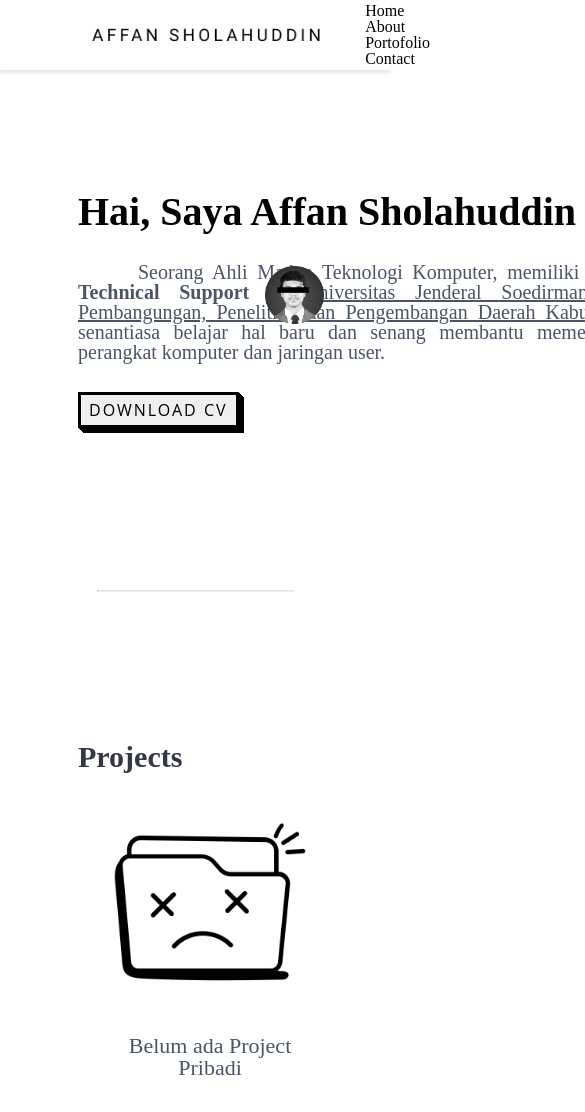
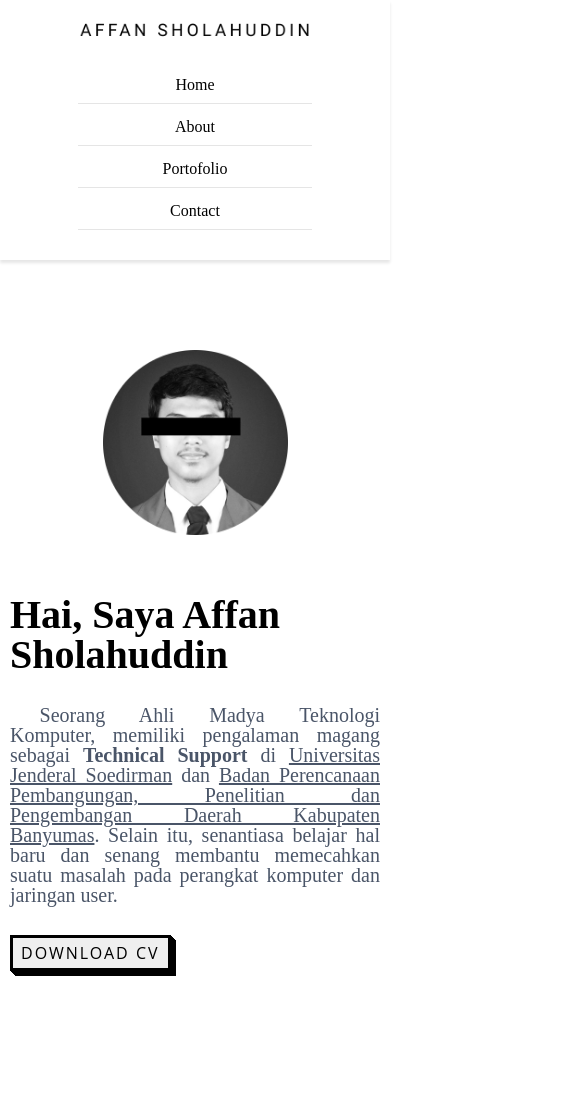
Before and after one commit to affansholahuddin/porto-network-enginner, a plain HTML site: page index.html in a window 390 px wide. Shown: the top 1112 px of the page, 585 px wide, since content can reach past the window. Drawn offline with Linux system fonts and the light colour scheme.

Commit message:
Change hero pic position and create responsive for media max 600px

```diff
--- a/css/style.css
+++ b/css/style.css
@@ -22,6 +22,7 @@
 .navbar > img{
     height: 60px;
 }
+
 .navbar > .navbar-menu > a{
     padding: 0px 30px 10px 30px;
 }
@@ -67,18 +68,17 @@ main{
 .hero-container h1{
     font-weight: 700;
     font-size: 40px;
-    width: 500px;
+    width: auto;
     margin: 30px 0;
 }
 
 .hero-container p{
-    width: 750px;
+    width: auto;
     font-size: 20px;
     text-align: justify;
     color: var(--gray);
     text-indent: 8%;
     padding-bottom: 30px;
-
 }
 
 .hero-container strong{
@@ -88,7 +88,7 @@ main{
 .hero-container > img{
     width: 25%;
     align-self: center;
-    padding: 0px 30px 0px 0px;
+    padding: 0px 50px 0px 0px;
 }
 
 .my-cv{
@@ -102,7 +102,6 @@ main{
     border: 3px solid;
     padding: 0.25em 0.5em;
     box-shadow: 1px 1px 0px 0px, 2px 2px 0px 0px, 3px 3px 0px 0px, 4px 4px 0px 0px, 5px 5px 0px 0px;
-    position: relative;
     user-select: none;
     -webkit-user-select: none;
     touch-action: manipulation;
@@ -117,7 +116,6 @@ main{
 hr{
     width: 50%;
     border-top: 1px solid rgba(0, 0, 0, 0.1);
-
 }
 
 /* Section Projects */
@@ -134,7 +132,7 @@ hr{
     color: var(--darkGray);
     font-weight: 700;
     font-size: 30px;
-    width: 360px;
+    width: auto;
     margin: 30px 0;
 }
 
@@ -173,7 +171,7 @@ hr{
     color: var(--darkGray);
     font-weight: 700;
     font-size: 30px;
-    width: 360px;
+    width: auto;
     margin: 30px 0;
 }
 
@@ -211,14 +209,13 @@ hr{
     color: var(--darkGray);
     font-weight: 700;
     font-size: 30px;
-    width: 360px;
+    width: auto;
     margin: 30px 0;
 }
 
 .contact-form{
     display: flex;
     align-items: center;
-
 }
 
 .contact-form > p{
@@ -231,6 +228,7 @@ hr{
 .contact-form > form {
     width: 20%;
 }
+
 .contact-form > form > button{
     appearance: none;
     background-color: transparent;
@@ -251,12 +249,11 @@ hr{
     padding: 16px 24px;
     text-align: center;
     text-decoration: none;
-    transition: all 300ms cubic-bezier(.23, 1, 0.32, 1);
+    transition: all 300ms cubic-bezier(0.23, 1, 0.32, 1);
     user-select: none;
     -webkit-user-select: none;
     touch-action: manipulation;
     width: 100%;
-    will-change: transform;
 }
 
 .contact-form > form > button:disabled{
@@ -286,3 +283,90 @@ footer{
 footer > p{
     padding: 40px 0;
 }
+
+/* Responsive */
+/* Smartphone */
+@media only screen and (max-width: 600px){
+    .navbar{
+        flex-direction:column;
+        height: 230px;
+        padding-bottom: 30px;
+    }
+
+    .navbar-menu{
+        display: flex;
+        flex-direction: column;
+        text-align: center;
+        width: 100%;
+        gap: 15px;
+    }
+
+    .navbar > .navbar-menu > a{
+        border-bottom: 1px solid rgba(0, 0, 0, 0.1);
+    }
+
+    main{
+        margin-top: 250px;
+    }
+
+    .hero-container{
+        flex-direction: column;
+        padding: 100px 10px;
+        height: auto;
+    }
+
+    .hero-container > div{
+        width: 100%;
+    }
+
+    .hero-container > img{
+        width: 100%;
+    }
+
+    .hero-container p{
+        width: auto;
+    }
+
+    .hero-container > img{
+        width: 50%;
+        padding: 0px 0px 30px 0px;
+    }
+
+    .project-container{
+        padding: 100px 10px;
+    }
+
+    .project-gallery{
+        padding: 0px 0px 0px 0px;
+    }
+
+    .certificate-container{
+        padding: 100px 10px;
+    }
+
+    .certificate-gallery{
+        padding: 0px 0px 0px 0px;
+    }
+
+    .contact-container{
+        padding: 100px 10px;
+    }
+
+    .contact-form{
+        flex-direction: column;
+    }
+
+    .contact-form p{
+        width: 100%;
+        text-align: justify;
+        padding: 30px 0px;
+    }
+
+    .contact-form > form {
+        width: 100%;
+    }
+
+    .contact-form > form > button{
+        width: 100%;
+    }
+}
--- a/index.html
+++ b/index.html
@@ -26,6 +26,7 @@
     <main>
       <!-- Section Hero -->
       <section id="about" class="hero-container">
+        <img src="assets/profile.png" alt="Image Hero" />
         <div>
           <div>
             <h1>Hai, Saya Affan Sholahuddin</h1>
@@ -50,7 +51,6 @@
             </form>
           </div>
         </div>
-        <img src="assets/profile.png" alt="Image Hero" />
       </section>
       <hr />
       <!-- Section Projects -->
```
